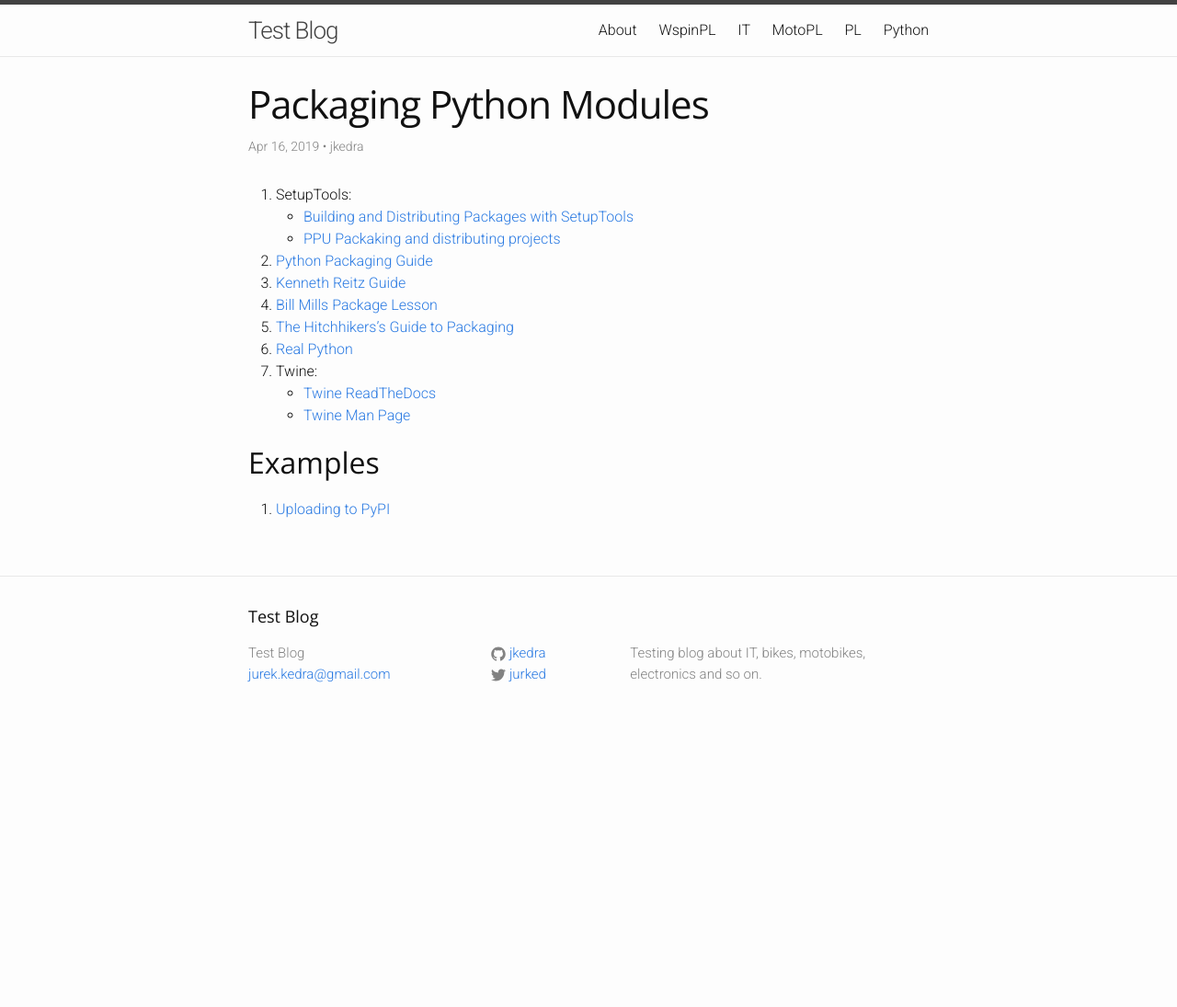
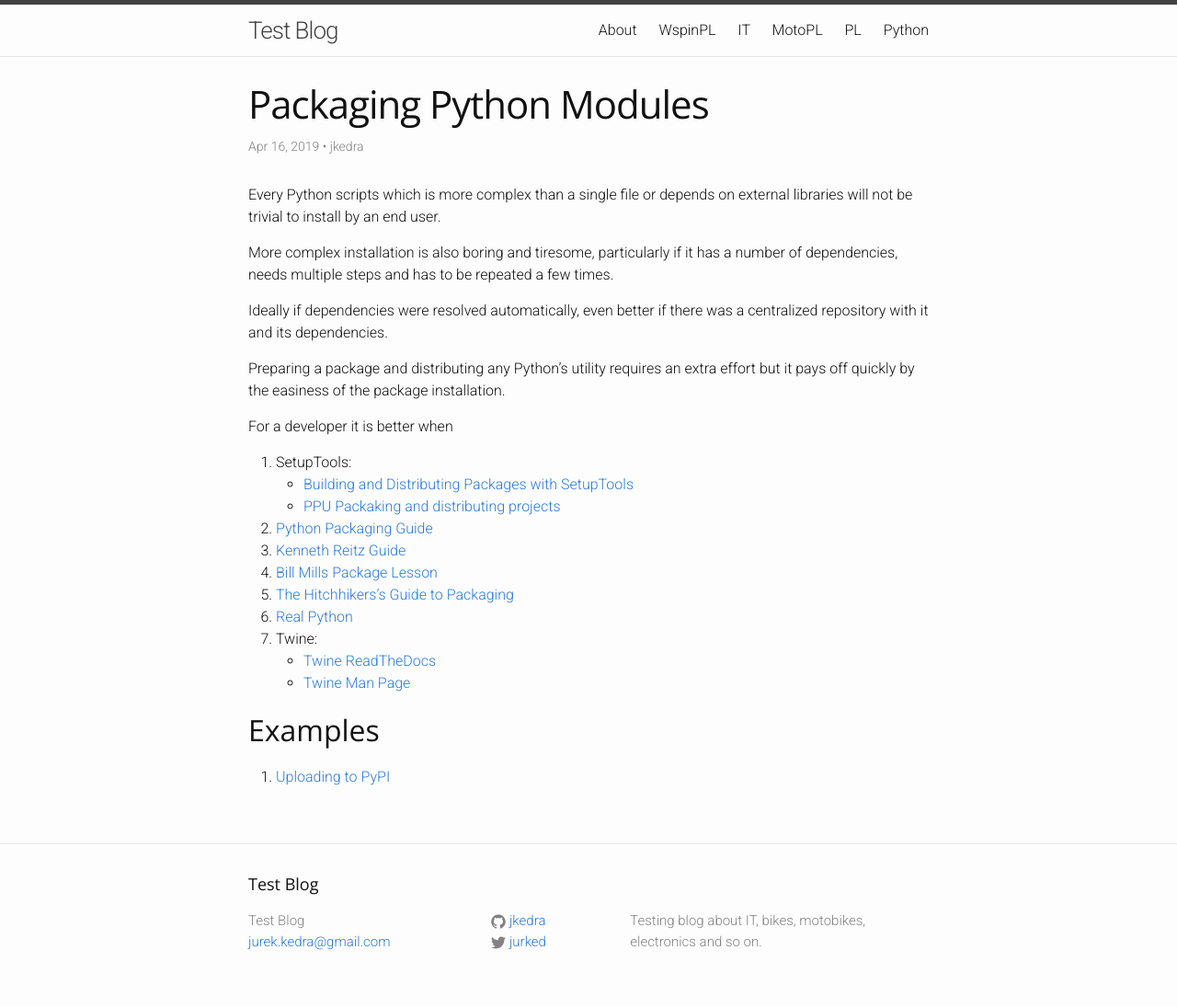
Before and after one commit to jkedra/jkedra.github.io, a Jekyll site: the page built from _python/packaging.md, in a window 1280 px wide. Shown: the whole page at 92% size. Built offline with Jekyll 4.4.1, drawn with Linux system fonts in a browser that asks for light colours; before the commit the page ends 900 px from its top, so only the background shows below that.

Commit message:
packaging

```diff
--- a/_python/packaging.md
+++ b/_python/packaging.md
@@ -5,6 +5,26 @@ author: jkedra
 lang: en
 tags: python modules packaging
 ---
+
+Every Python scripts which is more complex than a single file or depends on
+external libraries will not be trivial to install by an end user.
+
+More complex installation is also boring and tiresome, particularly
+if it has a number of dependencies, needs multiple steps and
+has to be repeated a few times.
+
+Ideally if dependencies were resolved automatically, even better if
+there was a centralized repository with it and its dependencies.
+
+
+
+Preparing a package and distributing any Python's utility requires
+an extra effort but it pays off quickly by the easiness of
+the package installation.
+
+For a developer it is better when
+
+
 
 1. SetupTools:
     * [Building and Distributing Packages with SetupTools][setuptools2]
```
